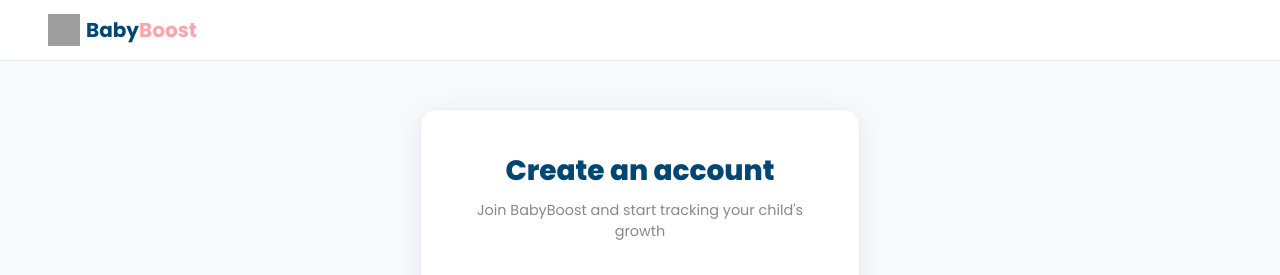
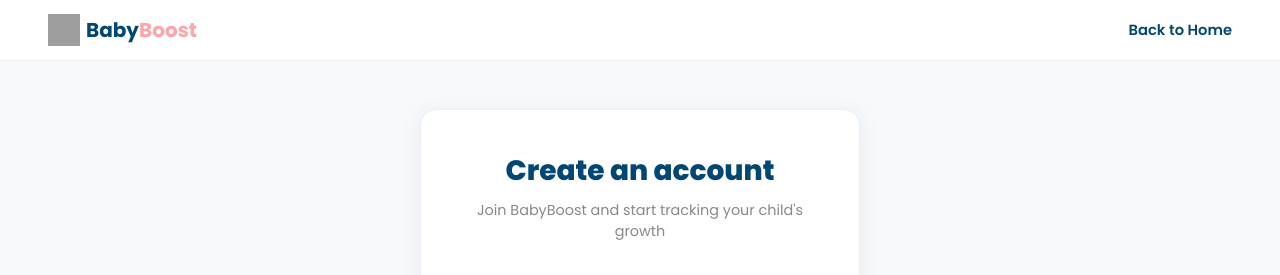
Before and after one commit to RichieDarrian/BabyBoost, a Flask app: page /register in a window 1280 px wide. Shown: the top 275 px of the page. Run offline with Flask 3, Linux system fonts and the light colour scheme; parts of the project's set-up code (start-up, migrations or seed data) failed here and were passed over; grey boxes are pictures that could not be loaded.

Commit message:
Add files via upload

```diff
--- a/templates/register.html
+++ b/templates/register.html
@@ -28,10 +28,23 @@ html, body {
 nav {
   display: flex;
   align-items: center;
+  justify-content: space-between;
   padding: 14px 48px;
   background: rgba(255, 255, 255, 0.9);
   backdrop-filter: blur(10px);
   border-bottom: 1px solid #eee;
+}
+
+.back-home {
+  color: var(--blue);
+  text-decoration: none;
+  font-weight: 600;
+  font-size: 0.92rem;
+  transition: opacity 0.2s;
+}
+
+.back-home:hover {
+  opacity: 0.75;
 }
 
 .logo {
@@ -233,6 +246,7 @@ nav {
     <img src="{{ url_for('static', filename='img/BabyBoost.svg') }}" alt="BabyBoost Logo" class="logo-svg">
     <span class="logo-text"><span class="b">Baby</span><span class="p">Boost</span></span>
   </a>
+  <a href="/" class="back-home">Back to Home</a>
 </nav>
 
 <div class="page-body">
```
Also changed, not shown: templates/login.html (+14 -0 lines).
